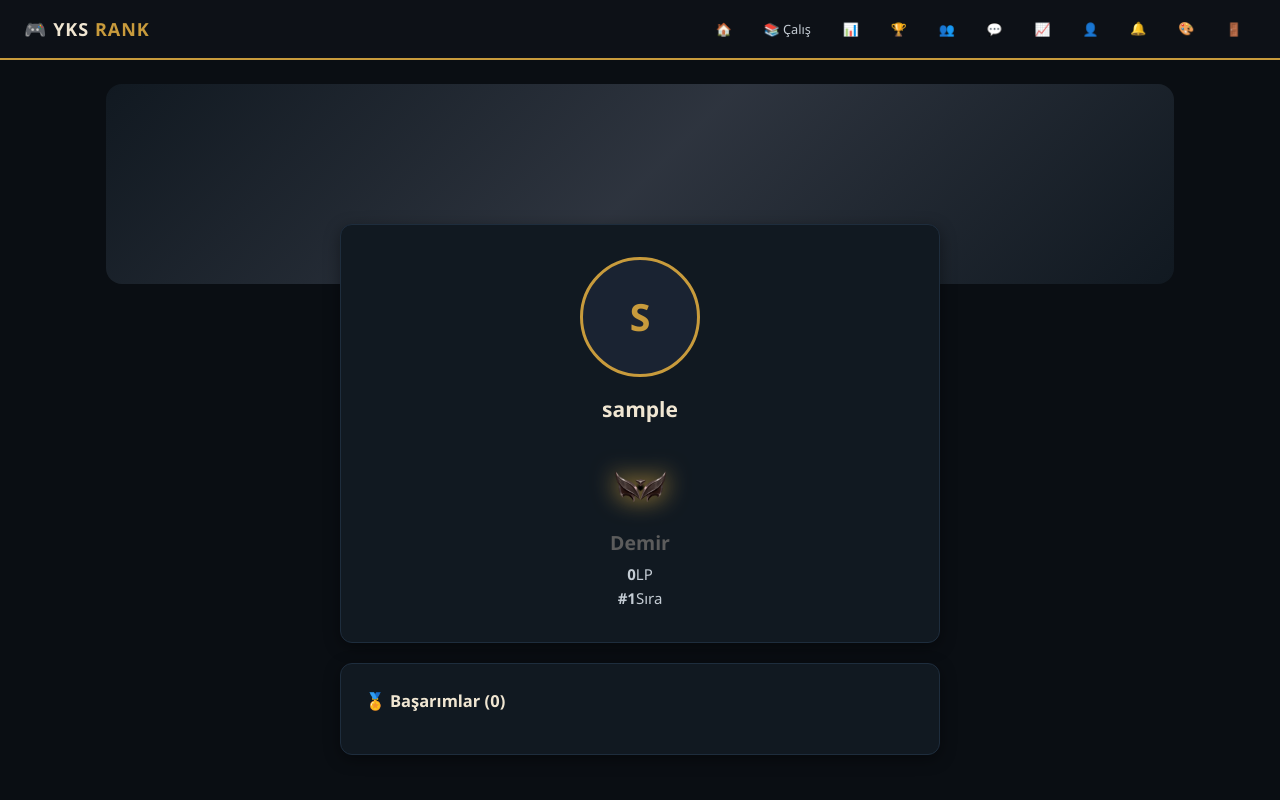
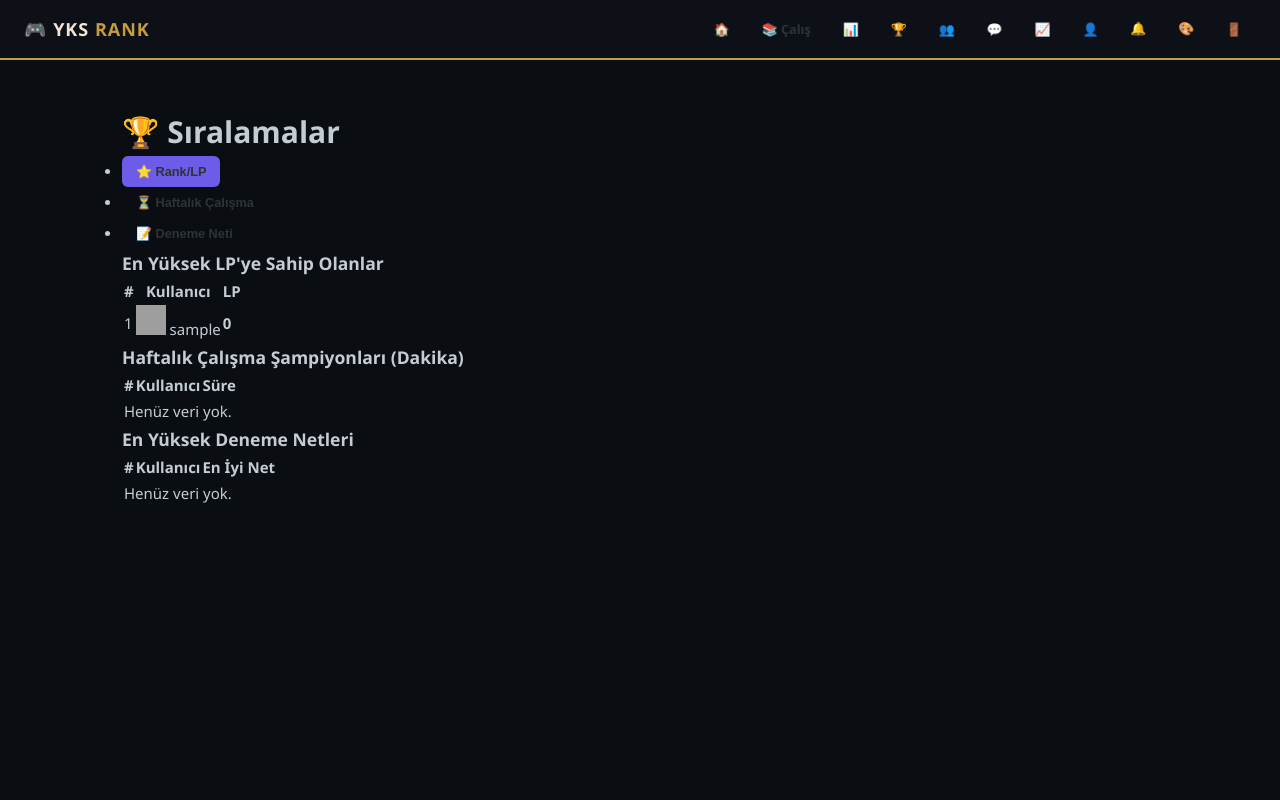
Before and after one commit to utkuyabar/yks-rank-grinder, a Flask app: page /leaderboard in a window 1280 px wide. Run offline with Flask 3, Linux system fonts and the light colour scheme; the visitor is signed in with stand-in values (Sample User, id 1); data comes from the database, SQL or seed files in the repository; data that the repository does not hold is empty; some libraries are stand-ins or nearby versions; grey boxes are pictures that could not be loaded.

Commit message:
Leaderboard 3 category system implemented

```diff
--- a/app.py
+++ b/app.py
@@ -736,93 +736,46 @@ def leaderboard():
         if USE_POSTGRES and hasattr(g, 'db'):
             g.db.rollback()
 
-    # Kullanıcı verisi
     u = db_fetchone('SELECT * FROM users WHERE id=?', (session['user_id'],))
 
-    # Varsayılan boş değerler (Hata olsa da site açılır)
-    global_lb = []
-    friends_lb = [u]
-    today_lb = []
+    # 1. KATEGORİ: RANK/LP (Toplam LP'ye göre)
+    global_lb = db_fetchall('SELECT username, total_lp, profile_photo FROM users ORDER BY total_lp DESC LIMIT 50')
+
+    # 2. KATEGORİ: HAFTALIK ÇALIŞMA (Son 7 günde en çok çalışanlar)
+    one_week_ago = (date.today() - timedelta(days=7)).isoformat()
     weekly_study_lb = []
-    deneme_lb = []
-    recent_badges = []
-
-    # 1. Genel Sıralama
     try:
-        global_lb = db_fetchall('SELECT username, total_lp, profile_photo FROM users ORDER BY total_lp DESC LIMIT 100')
-    except: safe_rollback()
-
-    # 2. Arkadaş Sıralaması (Sütun isimlerini try-except ile koruduk)
-    try:
-        friends_lb = db_fetchall('''
-            SELECT username, total_lp, profile_photo FROM users
-            WHERE id IN (
-                SELECT friend_id FROM friendships WHERE user_id = ? AND status = 'accepted'
-                UNION
-                SELECT user_id FROM friendships WHERE friend_id = ? AND status = 'accepted'
-                UNION
-                SELECT ?
-            )
-            ORDER BY total_lp DESC
-        ''', (session['user_id'], session['user_id'], session['user_id']))
+        # created_at veya start_time sütununa göre bakıyoruz
+        weekly_study_lb = db_fetchall('''
+            SELECT u.username, u.profile_photo, SUM(s.duration_minutes) as weekly_total
+            FROM study_sessions s
+            JOIN users u ON s.user_id = u.id
+            WHERE s.created_at >= ?
+            GROUP BY u.id, u.username, u.profile_photo
+            ORDER BY weekly_total DESC LIMIT 50
+        ''', (one_week_ago,))
     except:
         safe_rollback()
-        friends_lb = [u]
 
-    # 3. Çalışma Verileri (Postgres GROUP BY kuralına uygun hale getirildi)
-    today_str = date.today().isoformat()
-    # Not: Postgres'te LIKE ile tarih bakarken sütun isminden emin değilsek bu hata verebilir.
-    # Bu yüzden try-except bloğu hayat kurtarır.
-    try:
-        today_lb = db_fetchall('''
-            SELECT u.username, u.profile_photo, SUM(s.duration_minutes) as daily_total
-            FROM study_sessions s JOIN users u ON s.user_id = u.id
-            WHERE CAST(s.created_at AS TEXT) LIKE ?
-            GROUP BY u.id, u.username, u.profile_photo ORDER BY daily_total DESC LIMIT 50
-        ''', (today_str + '%',))
-    except:
-        safe_rollback()
-        # Eğer created_at de yoksa start_time dene (Geriye dönük uyumluluk)
-        try:
-            today_lb = db_fetchall('''
-                SELECT u.username, u.profile_photo, SUM(s.duration_minutes) as daily_total
-                FROM study_sessions s JOIN users u ON s.user_id = u.id
-                WHERE CAST(s.start_time AS TEXT) LIKE ?
-                GROUP BY u.id, u.username, u.profile_photo ORDER BY daily_total DESC LIMIT 50
-            ''', (today_str + '%',))
-        except: safe_rollback()
-
+    # 3. KATEGORİ: EN İYİ DENEME (Son deneme netlerine göre)
+    deneme_lb = []
     try:
         deneme_lb = db_fetchall('''
             SELECT u.username, u.profile_photo, MAX(d.net_total) as best_net
-            FROM deneme_results d JOIN users u ON d.user_id = u.id
-            GROUP BY u.id, u.username, u.profile_photo ORDER BY best_net DESC LIMIT 50
+            FROM deneme_results d
+            JOIN users u ON d.user_id = u.id
+            GROUP BY u.id, u.username, u.profile_photo
+            ORDER BY best_net DESC LIMIT 50
         ''')
-    except: safe_rollback()
-
-    try:
-        recent_badges = db_fetchall('''
-            SELECT u.username, a.badge_name, a.earned_at
-            FROM user_achievements a JOIN users u ON a.user_id = u.id
-            ORDER BY a.earned_at DESC LIMIT 15
-        ''')
-    except: safe_rollback()
-
-    # Sıralama ve Rank Bilgileri
-    all_users = db_fetchall('SELECT id FROM users ORDER BY total_lp DESC')
-    my_pos = next((i + 1 for i, usr in enumerate(all_users) if usr['id'] == session['user_id']), 0)
+    except:
+        safe_rollback()
 
     tr = get_rank(u['total_lp'])
-    e_ach = db_fetchall('SELECT achievement_id FROM user_achievements WHERE user_id=?', (u['id'],))
-    e_ids = [row['achievement_id'] for row in e_ach] if e_ach else []
-
     return render_template('leaderboard.html',
-                           user=u, target=u, target_rank=tr, earned_ids=e_ids,
-                           achievements=globals().get('ACHIEVEMENT_LIST', []),
-                           all_ranks=globals().get('RANKS', []),
-                           rank=tr, global_lb=global_lb, friends_lb=friends_lb,
-                           today_lb=today_lb, weekly_study_lb=weekly_study_lb,
-                           deneme_lb=deneme_lb, recent_badges=recent_badges, my_position=my_pos)
+                           user=u, target=u, target_rank=tr,
+                           global_lb=global_lb,
+                           weekly_study_lb=weekly_study_lb,
+                           deneme_lb=deneme_lb)
 
 @app.route('/chat')
 @login_required
--- a/templates/leaderboard.html
+++ b/templates/leaderboard.html
@@ -1,62 +1,83 @@
 {% extends "base.html" %}
-{% block title %}{{ target['username'] if target else 'Liderlik Tablosu' }}{% endblock %}
+{% block title %}Liderlik Tablosu{% endblock %}
 
 {% block content %}
-<div class="profile-banner-wrap">
-    {% if target and target['profile_banner'] %}
-        <img src="{{get_photo_url(target['profile_banner'])}}" class="profile-banner-img">
-    {% else %}
-        <div class="profile-banner-default" style="--rank-color:{{ target_rank['color'] if target_rank else '#ccc' }}"></div>
-    {% endif %}
-</div>
+<div class="container mt-4">
+    <h1 class="text-center mb-4">🏆 Sıralamalar</h1>
 
+    <ul class="nav nav-pills nav-justified mb-4" id="lbTabs" role="tablist">
+        <li class="nav-item">
+            <button class="nav-link active" data-bs-toggle="pill" data-bs-target="#rank-tab">⭐ Rank/LP</button>
+        </li>
+        <li class="nav-item">
+            <button class="nav-link" data-bs-toggle="pill" data-bs-target="#study-tab">⏳ Haftalık Çalışma</button>
+        </li>
+        <li class="nav-item">
+            <button class="nav-link" data-bs-toggle="pill" data-bs-target="#deneme-tab">📝 Deneme Neti</button>
+        </li>
+    </ul>
 
-<div class="profile-main-wrap">
-    <div class="card profile-card" style="max-width:600px;margin:0 auto">
-        <div class="profile-photo-wrap">
-            {% if target %}
-                {% set pp = get_photo_url(target.get('profile_photo')) %}
-                {% if pp %}
-                    <img src="{{pp}}" class="profile-photo animated-pp">
-                {% else %}
-                    <div class="profile-photo-placeholder">{{ target['username'][0]|upper }}</div>
-                {% endif %}
-            {% endif %}
-        </div>
-        <h2 class="profile-username">{{ target['username'] if target else 'Yükleniyor...' }}</h2>
-
-        <div class="profile-rank-display">
-            {% if target_rank %}
-                <img src="{{url_for('static',filename='img/ranks/'+target_rank['img'])}}" class="profile-rank-img" onerror="this.style.display='none';this.nextElementSibling.style.display='inline'">
-                <span style="display:none;font-size:2rem">{{target_rank['icon']}}</span>
-                <div class="profile-rank-name" style="color:{{target_rank['color']}}">{{target_rank['name']}}</div>
-            {% endif %}
+    <div class="tab-content border p-3 rounded bg-white shadow-sm">
+        <div class="tab-pane fade show active" id="rank-tab">
+            <h3>En Yüksek LP'ye Sahip Olanlar</h3>
+            <table class="table align-middle">
+                <thead><tr><th>#</th><th>Kullanıcı</th><th>LP</th></tr></thead>
+                <tbody>
+                    {% for p in global_lb %}
+                    <tr>
+                        <td>{{ loop.index }}</td>
+                        <td>
+                            <img src="{{ get_photo_url(p['profile_photo']) }}" class="rounded-circle me-2" width="30" height="30" onerror="this.src='/static/img/default_pp.png'">
+                            {{ p['username'] }}
+                        </td>
+                        <td><strong>{{ p['total_lp'] }}</strong></td>
+                    </tr>
+                    {% endfor %}
+                </tbody>
+            </table>
         </div>
 
-        <div class="profile-stats">
-            <div class="p-stat"><strong>{{ target['total_lp'] if target else 0 }}</strong><span>LP</span></div>
-            <div class="p-stat"><strong>#{{ my_position }}</strong><span>Sıra</span></div>
+        <div class="tab-pane fade" id="study-tab">
+            <h3>Haftalık Çalışma Şampiyonları (Dakika)</h3>
+            <table class="table align-middle">
+                <thead><tr><th>#</th><th>Kullanıcı</th><th>Süre</th></tr></thead>
+                <tbody>
+                    {% for p in weekly_study_lb %}
+                    <tr>
+                        <td>{{ loop.index }}</td>
+                        <td>{{ p['username'] }}</td>
+                        <td><span class="badge bg-success">{{ p['weekly_total'] }} dk</span></td>
+                    </tr>
+                    {% else %}
+                    <tr><td colspan="3" class="text-center">Henüz veri yok.</td></tr>
+                    {% endfor %}
+                </tbody>
+            </table>
         </div>
-    </div>
 
-    <div class="card" style="max-width:600px;margin:20px auto">
-        <h3>🏅 Başarımlar ({{ earned_ids|length if earned_ids else 0 }})</h3>
-        <div class="ach-grid">
-            {% if achievements %}
-                {% for a in achievements %}
-                    {% if earned_ids and a['id'] in earned_ids %}
-                        <div class="ach-card ach-earned">
-                            <div class="ach-card-icon">{{a['icon']}}</div>
-                            <div class="ach-card-info">
-                                <div class="ach-card-name">{{a['name']}}</div>
-                                <div class="ach-card-desc">{{a['desc']}}</div>
-                            </div>
-                            <span>✅</span>
-                        </div>
-                    {% endif %}
-                {% endfor %}
-            {% endif %}
+        <div class="tab-pane fade" id="deneme-tab">
+            <h3>En Yüksek Deneme Netleri</h3>
+            <table class="table align-middle">
+                <thead><tr><th>#</th><th>Kullanıcı</th><th>En İyi Net</th></tr></thead>
+                <tbody>
+                    {% for p in deneme_lb %}
+                    <tr>
+                        <td>{{ loop.index }}</td>
+                        <td>{{ p['username'] }}</td>
+                        <td><span class="badge bg-primary">{{ p['best_net'] }} Net</span></td>
+                    </tr>
+                    {% else %}
+                    <tr><td colspan="3" class="text-center">Henüz veri yok.</td></tr>
+                    {% endfor %}
+                </tbody>
+            </table>
         </div>
     </div>
 </div>
+
+<style>
+    .nav-pills .nav-link.active { background-color: #6c5ce7; }
+    .nav-link { color: #2d3436; font-weight: bold; }
+    .table img { object-fit: cover; }
+</style>
 {% endblock %}
```
